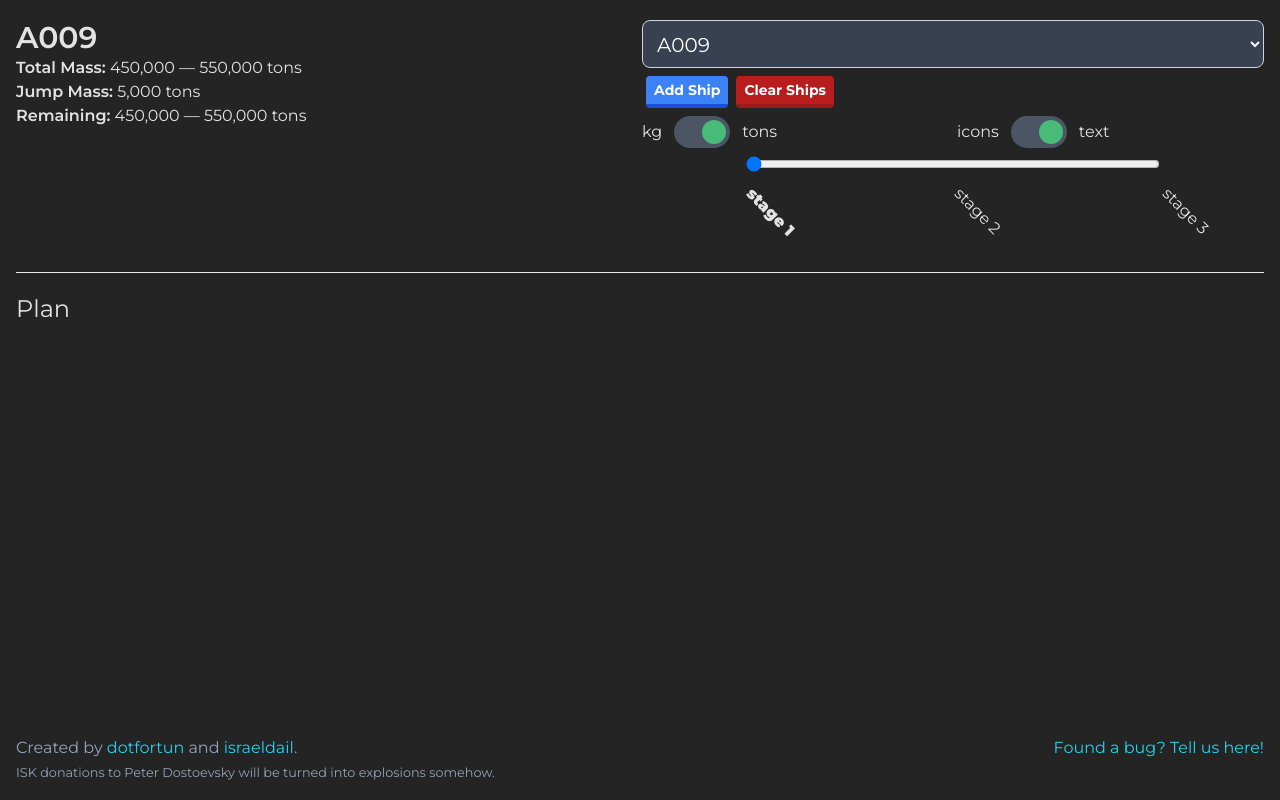
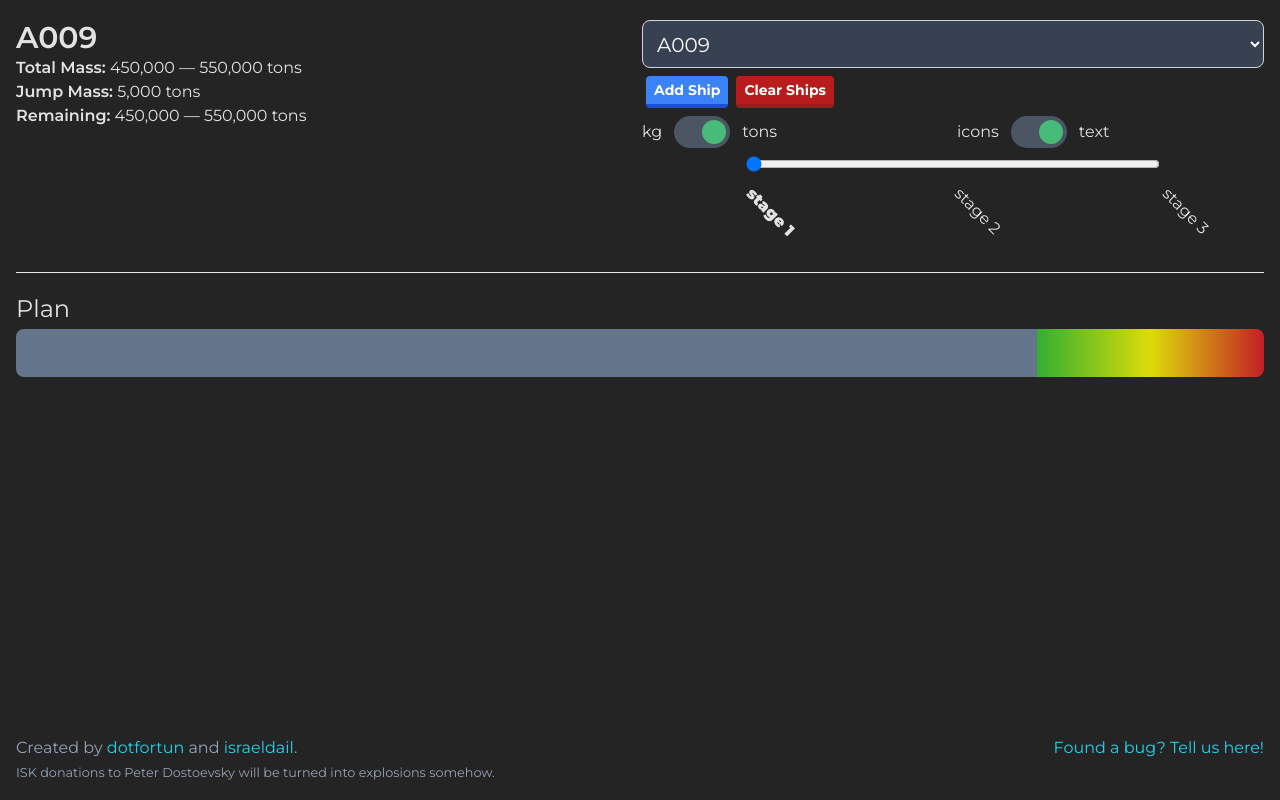
Before and after one commit to dotfortun/wormroller, a Vue app: page / in a window 1280 px wide. Built offline with nearby package versions, Linux system fonts and the light colour scheme.

Commit message:
I was mixing old and new rgba syntax.

```diff
--- a/src/App.vue
+++ b/src/App.vue
@@ -180,34 +180,38 @@ watch(
 </template>
 
 <style scoped>
-* {
-  --danger-red: rgba(194, 31, 37, 1);
-  --warn-yellow: rgba(220, 220, 10, 1);
-  --safe-green: rgba(50, 175, 50, 1);
+.wh-bar {
+  --slate-500: rgba(100 116 139 / 1);
+  --danger-red: rgba(194 31 37 / 1);
+  --warn-yellow: rgba(220 220 10 / 1);
+  --safe-green: rgba(50 175 50 / 1);
+
+  @apply bg-slate-500;
 }
 
-.stage_1 {
-  background: rgb(50, 175, 50);
+.wh-bar.wh-bar.stage_1 {
   background: linear-gradient(
     90deg,
-    rgba(100 116 139 1) 0%,
+    var(--slate-500) 0%,
+    var(--slate-500) calc(9 / 11 * 100%),
     var(--safe-green) calc(9 / 11 * 100%),
     var(--warn-yellow) calc(10 / 11 * 100%),
     var(--danger-red) 100%
   );
 }
 
-.stage_2 {
+.wh-bar.stage_2 {
   background: linear-gradient(
     90deg,
-    rgba(100 116 139 1) 0%,
-    var(--safe-green) 80%,
-    var(--warn-yellow) calc(7 / 11 * 100%),
+    var(--slate-500) 0%,
+    var(--slate-500) calc(9 / 11 / 2 * 100%),
+    var(--safe-green) calc(9 / 11 / 2 * 100%),
+    var(--warn-yellow) calc(10 / 11 / 2 * 100%),
     var(--danger-red) 100%
   );
 }
 
-.stage_3 {
+.wh-bar.stage_3 {
   background: linear-gradient(
     90deg,
     var(--safe-green) 0%,
```
